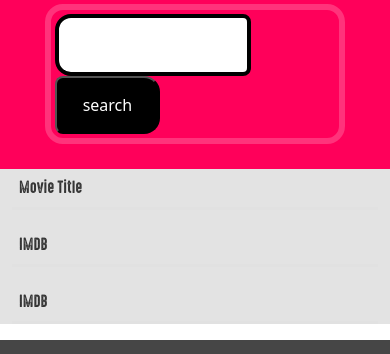
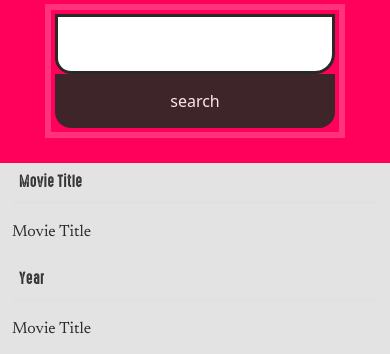
Before and after one commit to obi-nwokogba/groovy-movie, a plain HTML site: page index.html in a window 390 px wide. Shown: the part 185-539 px from the top of the page. Drawn offline with nearby package versions, Linux system fonts and the light colour scheme.

Commit message:
Work on AJAX

```diff
--- a/css/style.css
+++ b/css/style.css
@@ -14,6 +14,8 @@ html {
 body {
     background: rgb(60, 60, 60);
     height: 100%;
+    font-family: 'Newsreader', serif;
+    color: #2A2A25;
 }
 
 #mainLogo {
@@ -25,7 +27,7 @@ body {
 header {
     background-color: var(--main-brand-color);
     color: rgba(255, 255, 255, 0.9);
-    padding-bottom:25px;
+    padding-bottom: 25px;
 }
 
 .headerContainer {
@@ -45,21 +47,24 @@ footer {
 .footerContainer {
     color: rgba(255, 255, 255, 0.4);
     padding: 30px;
+    text-align: center;
 }
 
 #searchBar {
-    border: solid 4px black;
+    border: solid 4px #2A2A25;
+    color: #2a2a25;
     border-radius: 16px 8px 8px 16px;
     padding: 15px;
     width: ;
 }
 
 #searchButton {
-    background: black;
-    border-radius: 8px 16px 16px 8px;
+    background: #2A2A25;
+    /* border-radius: 20px 0px 20px 20px; */
     padding: 15px;
     color: white;
-    width:105px;
+    width: 105px;
+    border: none;
 }
 
 .heading2 {
@@ -69,31 +74,98 @@ footer {
     border-bottom: solid 3px rgb(225, 225, 225);
 }
 
-.bottomFooterLogo{
-    opacity:0.3;
-    margin:0 auto;
-    display:block;
+.bottomFooterLogo {
+    opacity: 0.3;
+    margin: 0 auto;
+    display: block;
 }
+
+.renderedText1 {
+    font-family: 'Newsreader', serif;
+}
+
+form {
+    margin: 0 auto;
+    display: block;
+}
+
+
+
+
+
+
+
+
+
+
+
+
+
+
+
+
+
+
 
 @media only screen and (max-width: 600px) {
 
     #searchBar {
-        width: 70%;
+        border: solid 3px #2A2A25;
+        color: #2a2a25;
+        border-radius: 0px 0px 20px 16px;
+        padding: 15px;
+        width: 100%;
     }
 
-    form{
-        border: solid 6px rgba(255,255,255,0.2);
-        border-radius:18px;
-        display:block;
-        width:82%;
-        margin:0 auto;
-        margin-top:20px;
-        padding:4px;
+
+    #searchButton {
+        background: #2A2A25;
+        border-radius: 0px 0px 16px 16px;
+        padding: 15px;
+        color: white;
+        width: 105px;
+        border: none;
+        width: 100%;
+        opacity:0.9;
+    }
+
+    form {
+        border: solid 6px rgba(255, 255, 255, 0.2);
+        display: block;
+        width: 82%;
+        margin: 0 auto;
+        margin-top: 20px;
+        padding: 4px;
 
     }
 
-    .bottomFooterLogo{
-        max-width:200px;
+    .bottomFooterLogo {
+        max-width: 200px;
     }
 
 }
+
+
+/*
+@media only screen and (max-width: 400px) and {
+
+    #searchBar {
+        width: 100%;
+        display: block;
+    }
+
+    #searchButton {
+        width: 100%;
+    }
+
+    form {
+        border: solid 6px rgba(255, 255, 255, 0.2);
+        border-radius: 18px;
+        display: block;
+        width: 95%;
+        margin: 0 auto;
+        margin-top: 20px;
+        padding: 4px;
+
+    }
+}*/
--- a/index.html
+++ b/index.html
@@ -11,12 +11,11 @@
     </title>
 
     <link href="./css/style.css" rel="stylesheet">
+    <link crossorigin="anonymous" href="https://cdn.jsdelivr.net/npm/bootstrap@5.0.1/dist/css/bootstrap.min.css"
+        integrity="sha384-+0n0xVW2eSR5OomGNYDnhzAbDsOXxcvSN1TPprVMTNDbiYZCxYbOOl7+AMvyTG2x" rel="stylesheet">
 
     <script src="https://ajax.aspnetcdn.com/ajax/jQuery/jquery-3.6.0.js">
     </script>
-
-    <link crossorigin="anonymous" href="https://cdn.jsdelivr.net/npm/bootstrap@5.0.1/dist/css/bootstrap.min.css"
-        integrity="sha384-+0n0xVW2eSR5OomGNYDnhzAbDsOXxcvSN1TPprVMTNDbiYZCxYbOOl7+AMvyTG2x" rel="stylesheet">
 
     <script crossorigin="anonymous" integrity="sha384-gtEjrD/SeCtmISkJkNUaaKMoLD0//ElJ19smozuHV6z3Iehds+3Ulb9Bn9Plx0x4"
         src="https://cdn.jsdelivr.net/npm/bootstrap@5.0.1/dist/js/bootstrap.bundle.min.js">
@@ -24,7 +23,7 @@
 
     <link rel="preconnect" href="https://fonts.gstatic.com">
     <link
-        href="https://fonts.googleapis.com/css2?family=Exo:ital,wght@0,100;0,200;0,300;0,400;0,500;0,600;0,700;0,800;1,100;1,200;1,300;1,400;1,500;1,600;1,700;1,800&display=swap"
+        href="https://fonts.googleapis.com/css2?family=Newsreader:ital,wght@0,200;0,300;0,400;0,500;0,600;0,700;1,200;1,300;1,400;1,500;1,600&display=swap"
         rel="stylesheet">
 
     <script src="./js/script.js">
@@ -49,9 +48,14 @@
     <main>
         <div class="container mainContainer">
 
-<p class="heading2">Movie Title</p>
-<p class="heading2">IMDB</p>
-<p class="heading2">IMDB</p>
+            <p class="heading2">Movie Title</p>
+            <p id="renderedMoveTitle" class="renderedText1">Movie Title</p>
+
+            <p class="heading2">Year</p>
+            <p id="renderedMovieYear" class="renderedText1">Movie Title</p>
+
+            <p class="heading2">Cast</p>
+            <p id="renderedMovieCast" class="renderedText1">Movie Title</p
 
 
 
@@ -60,9 +64,13 @@
     </main>
     <footer>
         <div class="container footerContainer">
-            © 2021 Groovy Movie - Hey sweetheart!
+
 
             <img src="img/groovy_movie_logo_small.png" alt="Groovy Movie" class="bottomFooterLogo">
+
+            © 2021 Groovy Movie<br />Hey sweetheart!
+
+            <br /> <br />
         </div>
     </footer>
 </body>
--- a/js/script.js
+++ b/js/script.js
@@ -2,16 +2,21 @@
 // OPEN WEATHER API KEY    9e2e79e449de63b165683ac1fcb83225
 // http://www.omdbapi.com/?apikey=[yourkey]&
 
+// THEMOVIEDB.org
+//https://api.themoviedb.org/3/movie/550?api_key=0153dd9142cbca8ace6559209c3cf1aa
 
 
 
+
+let searchText;
+const apiBaseURL = "https://api.themoviedb.org/3/movie/550?api_key=0153dd9142cbca8ace6559209c3cf1aa";
 
 
 
 
 
 /*
-let searchText;
+
 
 const $location = $("#location");
 const $temperature = $("#temperature");
```
Also changed, not shown: README copy.md (+1 -1 lines), Untitled.png (added), palette.png (added).
